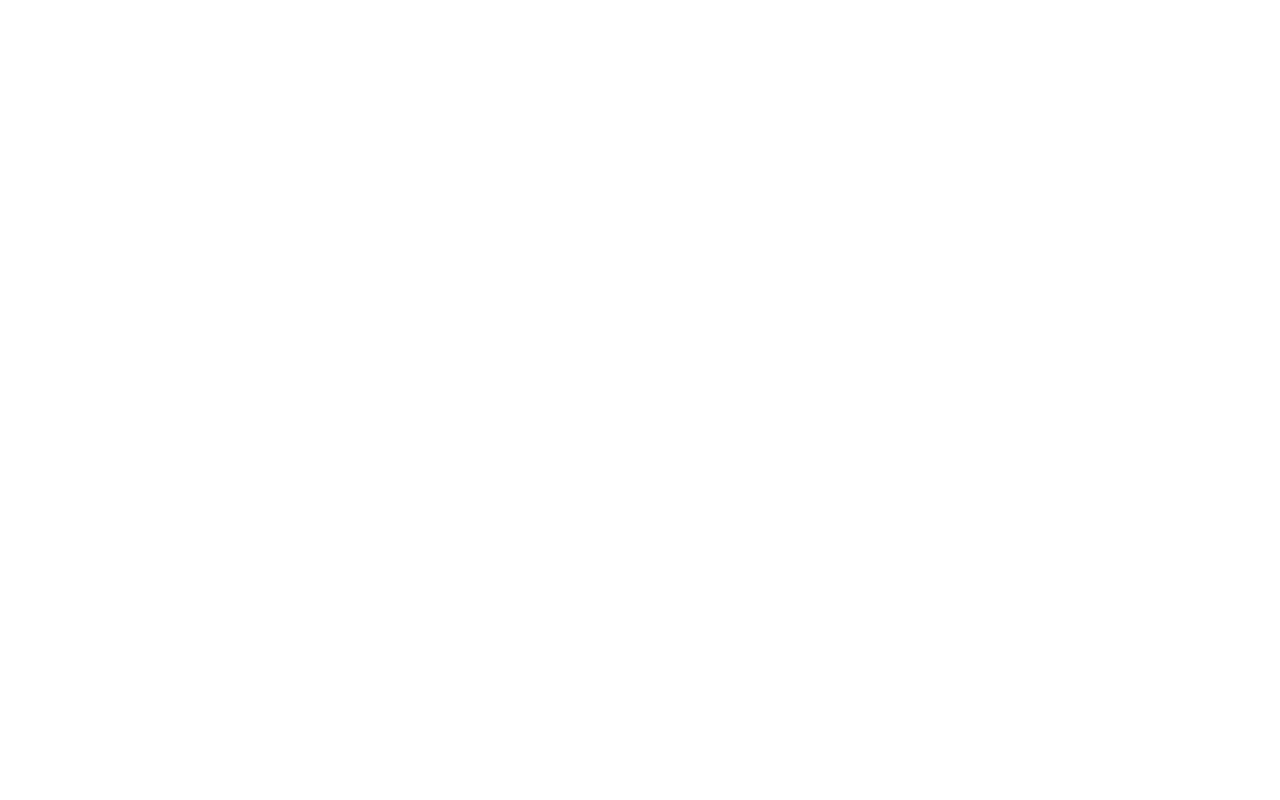
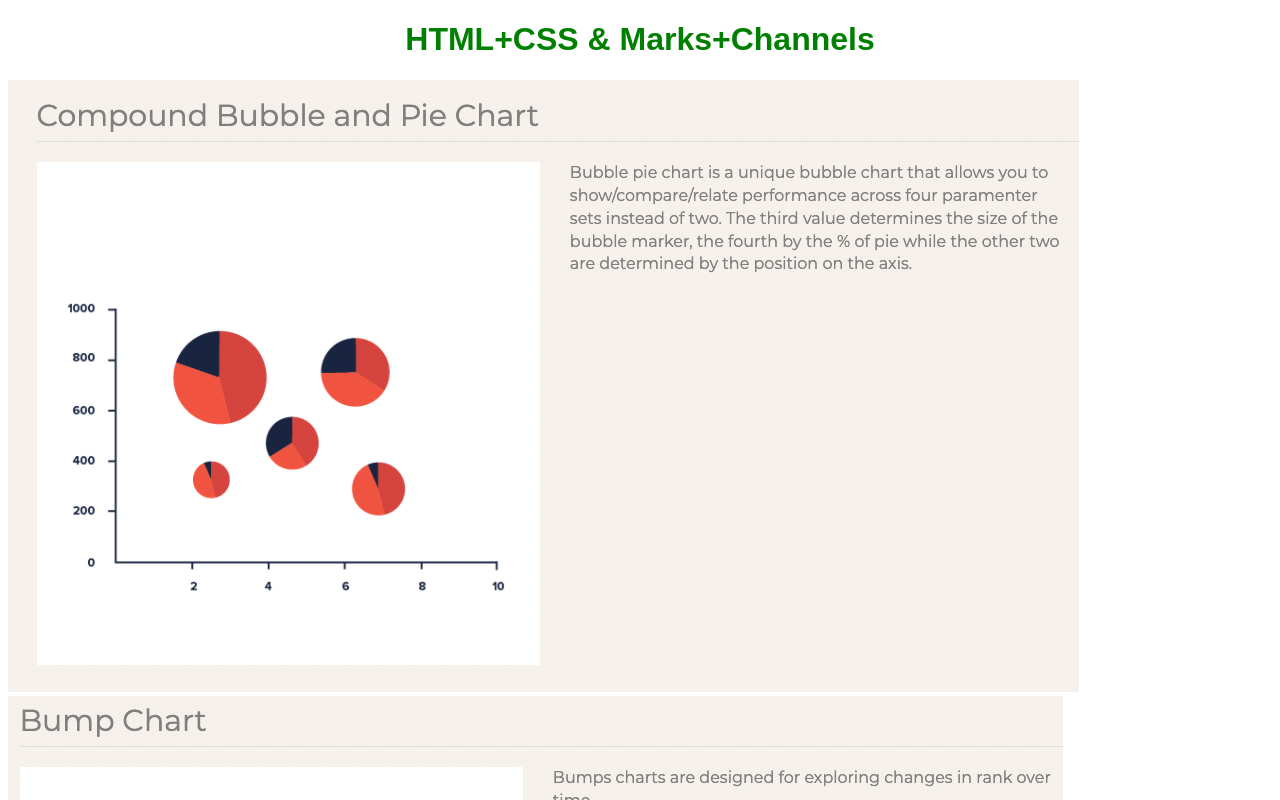
Before and after one commit to DS4200-S22/hw-03-david-felix, a plain HTML site: page index.html in a window 1280 px wide. Shown: the top 800 px of the page. Drawn offline with Linux system fonts and the light colour scheme.

Commit message:
created style.css and started working on html

```diff
--- a/index.html
+++ b/index.html
@@ -3,10 +3,23 @@
 
 <head>
     <meta charset=utf-8/>
+    <title>hw-03</title>
+    <link rel="stylesheet" href="style.css">
+
 </head>
 
+<body>
 
-<body>
+    <header>
+        <h1 id = "head">HTML+CSS & Marks+Channels</h1>
+    </header>
+
+    <div id="flexbox" class="flex-container">
+      <div><img src="img/bubble_and_pie_chart.png" alt="Compound Bubble and Pie Chart"></div>
+      <div><img src="img/bump_chart.png" alt="Bump Chart"></div>
+      <div><img src="img/mind_map.png" alt="Mind Map"></div>
+      <div><img src="img/stacked_bar_chart.png" alt="Stacked Bar Chart"></div>
+  </div>
 
 
 </body>
--- /dev/null
+++ b/style.css
@@ -0,0 +1,19 @@
+body {
+	font-family: Arial;
+	color: green;
+}
+
+/*head {
+	position: ;
+}*/
+
+h1 {
+	text-align: center;
+}
+
+
+
+.flex-container {
+	display: flex;
+	flex-flow: row wrap;
+}
```
Also changed, not shown: 1 other file.
